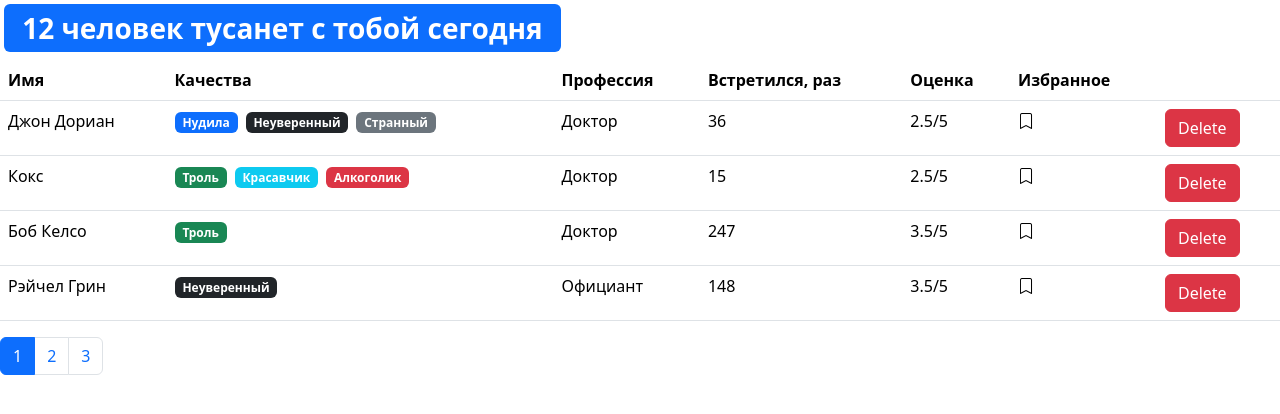
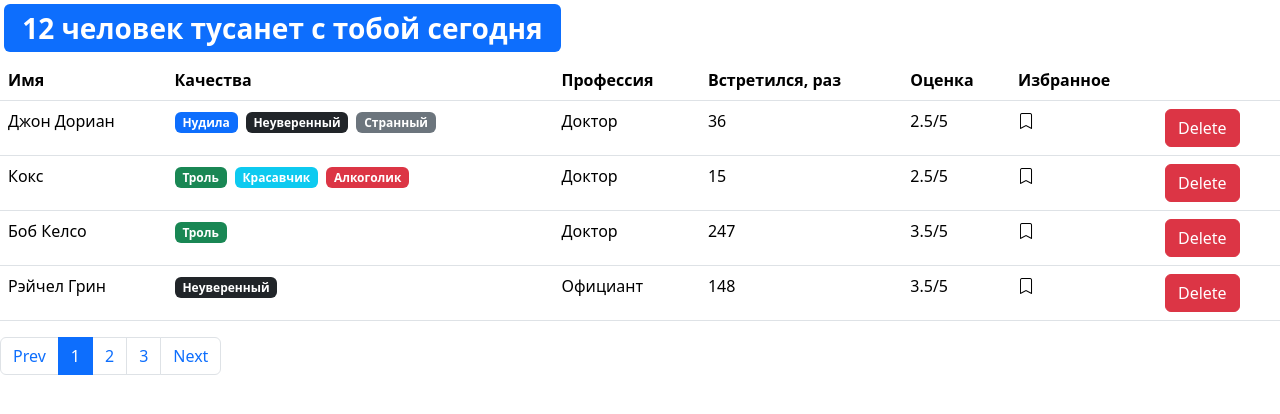
Before and after one commit to Dimetris-s/fast-company, a React (Create React App) app: page / in a window 1280 px wide. Shown: the top 414 px of the page. Built offline with nearby package versions, Linux system fonts and the light colour scheme.

Commit message:
Refactor pagination, added next/prev buttons

```diff
--- a/src/App.jsx
+++ b/src/App.jsx
@@ -2,16 +2,13 @@ import React, { useState } from "react";
 import Users from "./components/users";
 import api from "./API";
 import SearchStatus from "./components/searchStatus";
-import Pagination from "./components/pagination";
 
 const App = () => {
     const [users, setUsers] = useState(
         api.users.fetchAll().map((user) => ({ ...user, bookmarked: false }))
     );
-  const [currentPage, setCurrentPage] = useState(0);
-  const [usersPerPage] = useState(4);
 
-  const pages = new Array(Math.ceil(users.length / usersPerPage)).fill(0).map((_, index) => index)
+
 
     const handleDelete = (userId) => {
         const newUsers = users.filter((user) => user._id !== userId);
@@ -20,15 +17,14 @@ const App = () => {
 
     const bookmarkStatusChangeHandler = (userId) => {
         const newUsers = users.map((user) =>
-      user._id === userId ? { ...user, bookmarked: !user.bookmarked } : user
+            user._id === userId
+                ? { ...user, bookmarked: !user.bookmarked }
+                : user
         );
         setUsers(newUsers);
     };
 
-  const togglePageHandler = (event, pageNumber) => {
-    event.preventDefault()
-    setCurrentPage(pageNumber);
-  };
+
 
     return (
         <>
@@ -36,13 +32,10 @@ const App = () => {
             {users.length > 0 && (
                 <Users
                     users={users}
-          usersPerPage={usersPerPage}
-          currentPage={currentPage}
                     onDelete={handleDelete}
                     onChange={bookmarkStatusChangeHandler}
                 />
             )}
-      <Pagination pages={pages} onToggle={togglePageHandler} currentPage={currentPage} />
         </>
     );
 };
--- a/src/components/pagination.jsx
+++ b/src/components/pagination.jsx
@@ -1,23 +1,63 @@
 import React from "react";
+import PropTypes from "prop-types";
 
-const Pagination = ({pages, onToggle, currentPage}) => {
-  return (
-    <nav aria-label="...">
-      <ul className="pagination">
-        {pages.map(page => <PageItem key={page} onToggle={onToggle} page={page} isActive={currentPage === page} />)}
-      </ul>
-    </nav>
-  );
+const Pagination = ({
+    itemsCount,
+    itemsPerPage,
+    currentPage,
+    onPageChange,
+}) => {
+    const pagesCount = Math.ceil(itemsCount / itemsPerPage);
+
+    if (pagesCount === 1) return null;
+
+    const pages = new Array(pagesCount).fill(0).map((_, i) => i + 1);
+
+    return (
+        <nav>
+            <ul className="pagination">
+                <li className="page-item">
+                    <button
+                        disabled={currentPage === 1}
+                        onClick={() => {
+                            onPageChange(currentPage - 1);
+                        }}
+                        className="page-link">
+                        Prev
+                    </button>
+                </li>
+                {pages.map((page) => (
+                    <li
+                        key={page}
+                        className={`page-item ${
+                            currentPage === page ? "active" : ""
+                        }`}>
+                        <a
+                            style={{ cursor: "pointer" }}
+                            className="page-link"
+                            onClick={() => onPageChange(page)}>
+                            {page}
+                        </a>
+                    </li>
+                ))}
+                <li className="page-item">
+                    <button
+                        disabled={currentPage === pages.length}
+                        onClick={() => onPageChange(currentPage + 1)}
+                        className="page-link">
+                        Next
+                    </button>
+                </li>
+            </ul>
+        </nav>
+    );
 };
 
-const PageItem = ({page, onToggle, isActive}) => {
-  return (
-    <li className={`page-item ${isActive ? "active" : ''}`} onClick={(e) => onToggle(e, page)}>
-      <a className="page-link" href="/">
-        {page + 1}
-      </a>
-    </li>
-  );
+Pagination.propTypes = {
+    itemsCount: PropTypes.number.isRequired,
+    itemsPerPage: PropTypes.number.isRequired,
+    currentPage: PropTypes.number.isRequired,
+    onPageChange: PropTypes.func.isRequired,
 };
 
-export default Pagination
+export default Pagination;
--- a/src/components/users.jsx
+++ b/src/components/users.jsx
@@ -1,14 +1,23 @@
-import React from "react";
+import React, { useState } from "react";
+import Pagination from "./pagination";
 import User from "./user";
+import {paginate} from '../utils/paginate'
+const Users = ({ users:allUsers, ...handlers }) => {
+    const usersPerPage = 4;
+    const [currentPage, setCurrentPage] = useState(1);
 
-const Users = ({ users, currentPage, usersPerPage, ...handlers }) => {
+    const users = paginate(allUsers, currentPage, usersPerPage)
+
     const renderUsers = () => {
-    const currentUsers = users.slice(currentPage * usersPerPage, currentPage * usersPerPage + usersPerPage)
-    return currentUsers.map((user) => {
+        return users.map((user) => {
             return <User key={user._id} {...handlers} {...user} />;
-    })
-  }
+        });
+    };
+    const pageChangeHandler =  page => {
+        setCurrentPage(page);
+    };
     return (
+        <>
             <table className="table">
                 <thead>
                     <tr>
@@ -21,10 +30,15 @@ const Users = ({ users, currentPage, usersPerPage, ...handlers }) => {
                         <th />
                     </tr>
                 </thead>
-      <tbody>
-        {renderUsers()}
-      </tbody>
+                <tbody>{renderUsers()}</tbody>
             </table>
+            <Pagination
+                itemsCount={allUsers.length}
+                itemsPerPage={usersPerPage}
+                currentPage={currentPage}
+                onPageChange={pageChangeHandler}
+            />
+        </>
     );
 };
 
--- /dev/null
+++ b/src/utils/paginate.js
@@ -0,0 +1,6 @@
+export const paginate = (items, pageNumber, itemsPerPage) => {
+    return items.slice(
+        (pageNumber - 1) * itemsPerPage,
+        (pageNumber - 1) * itemsPerPage + itemsPerPage
+    )
+}
```
Also changed, not shown: package.json (+1 -6 lines), 2 other files (tests, documents, lock files or other folders). Lines whose indentation alone changed are shown as unchanged.
